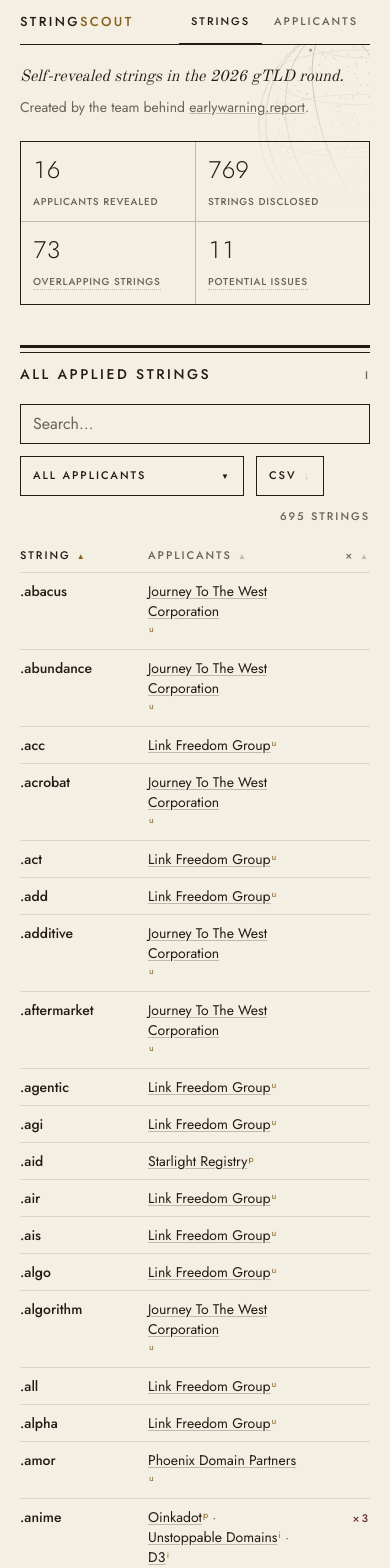
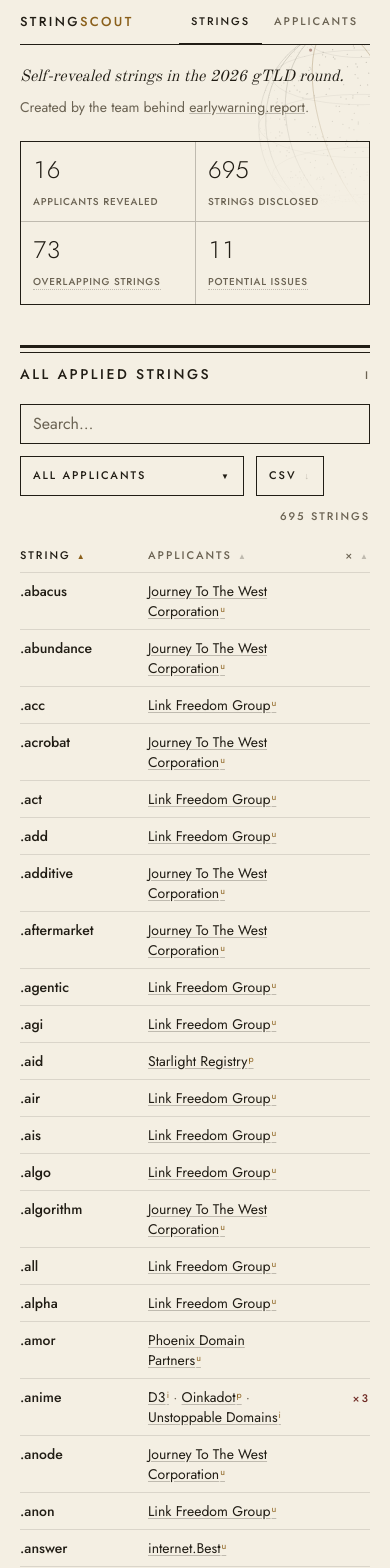
Before and after one commit to aslobodnik/stringscout, a Next.js app: page / in a window 390 px wide. Shown: the top 1568 px of the page. Built offline with nearby package versions, Linux system fonts and the light colour scheme.

Commit message:
fix search, stat tile count, sorting, pagination, csv, mobile wraps

```diff
--- a/components/StringsTable.tsx
+++ b/components/StringsTable.tsx
@@ -9,7 +9,7 @@
   gloss?: string; // English translation, shown on hover for non-Latin strings
   existing: boolean; // already a delegated TLD in the IANA root zone
   issues: Issue[];
-  applicants: { name: string; mark: Mark }[];
+  applicants: { name: string; mark: Mark; backers?: string }[];
   overlap: boolean;
   count: number;
 };
@@ -59,8 +59,11 @@
   const a = document.createElement("a");
   a.href = url;
   a.download = `stringscout-${stamp}.csv`;
+  document.body.appendChild(a);
   a.click();
-  URL.revokeObjectURL(url);
+  a.remove();
+  // revoking synchronously cancels the download in Safari and Firefox
+  setTimeout(() => URL.revokeObjectURL(url), 1000);
 }
 
 function ApplicantSelect({
@@ -246,7 +249,7 @@
 
 export type UiStats = {
   applicants: number;
-  claims: number;
+  strings: number;
   contested: number;
   issues: number;
 };
@@ -272,7 +275,7 @@
     "label mt-2 text-ink-soft !tracking-[0.08em] !text-[10px] sm:!tracking-[0.18em] sm:!text-[0.6875rem]";
   const tiles = [
     { v: s.applicants, l: "Applicants revealed" },
-    { v: s.claims, l: "Strings disclosed" },
+    { v: s.strings, l: "Strings disclosed" },
     {
       v: s.contested,
       l: "Overlapping strings",
@@ -362,7 +365,8 @@
   );
 
   const filtered = useMemo(() => {
-    const needle = q.trim().toLowerCase();
+    // ".anime" should find anime; the table prints every string with its dot
+    const needle = q.trim().toLowerCase().replace(/^\./, "");
     return rows.filter((r) => {
       if (contestedOnly && !r.overlap) return false;
       if (issuesOnly && !r.issues.length) return false;
@@ -371,7 +375,12 @@
       if (
         needle &&
         !r.tld.includes(needle) &&
-        !r.applicants.some((a) => a.name.toLowerCase().includes(needle))
+        !r.gloss?.toLowerCase().includes(needle) &&
+        !r.applicants.some(
+          (a) =>
+            a.name.toLowerCase().includes(needle) ||
+            a.backers?.toLowerCase().includes(needle)
+        )
       )
         return false;
       return true;
@@ -399,7 +408,7 @@
   const countLabel =
     filtered.length === rows.length
       ? `${rows.length} strings`
-      : `${filtered.length} match`;
+      : `${filtered.length} of ${rows.length} strings`;
 
   return (
     <div>
@@ -485,7 +494,7 @@
       {pinned && <Backdrop onClose={() => setPinned(null)} />}
 
       {/* overflow-visible on sm+ so hover tooltips aren't clipped; tooltips are hidden below sm */}
-      <div className="overflow-x-auto sm:overflow-visible sm:min-h-[970px]">
+      <div className="overflow-x-auto sm:overflow-visible">
         <table className="w-full table-fixed text-sm border-collapse sm:min-w-[420px]">
           {/* fixed layout so column widths don't shift with sort/page/filter */}
           <colgroup>
@@ -581,7 +590,13 @@
                   ))}
                 </td>
                 <td className="py-2 pr-4">
-                  {r.applicants.map(({ name, mark }, i) => (
+                  {r.applicants.map(({ name, mark }, i) => {
+                    // keep the marker glued to the last word so it can't
+                    // wrap onto a line of its own on narrow screens
+                    const cut = name.lastIndexOf(" ");
+                    const head = cut === -1 ? "" : name.slice(0, cut + 1);
+                    const tail = cut === -1 ? name : name.slice(cut + 1);
+                    return (
                       <span key={name}>
                         {i > 0 && <span className="text-ink-soft"> · </span>}
                         <button
@@ -593,16 +608,21 @@
                           onClick={() => {
                             setApplicant(applicant === name ? "all" : name);
                             setPage(0);
+                            revealResults();
                           }}
                           className={`cursor-pointer text-left underline decoration-rule underline-offset-2 hover:decoration-gold transition-colors duration-200 ease-in-out ${
                             applicant === name ? "text-gold decoration-gold" : ""
                           }`}
                         >
-                        {name}
-                      </button>
+                          {head}
+                          <span className="whitespace-nowrap">
+                            {tail}
                             <Marker mark={mark} />
                           </span>
-                  ))}
+                        </button>
+                      </span>
+                    );
+                  })}
                 </td>
                 <td className="py-2 whitespace-nowrap text-right">
                   {r.overlap && (
@@ -624,7 +644,7 @@
 
       <Legend present={presentMarks} />
 
-      {rows.length > PAGE && (
+      {sorted.length > PAGE && (
         <div className="flex flex-wrap items-center gap-3 mt-4">
           <button
             type="button"
--- a/lib/derive.ts
+++ b/lib/derive.ts
@@ -94,6 +94,8 @@
 
 export const applicantName = new Map(applicants.map((a) => [a.slug, a.name]));
 
+const applicantBackers = new Map(applicants.map((a) => [a.slug, a.backers]));
+
 // Per-string marker shown as a superscript next to an applicant's name.
 export type Mark = "p" | "u" | "i";
 
@@ -115,17 +117,20 @@
 // more than once keeps its strongest marker.
 export function applicantMarks(
   rows: Claim[]
-): { name: string; mark: Mark }[] {
+): { name: string; mark: Mark; backers?: string }[] {
   const best = new Map<string, Mark>();
   for (const c of rows) {
     const m = markOf(c.kind);
     const prev = best.get(c.applicantSlug);
     if (!prev || RANK[m] < RANK[prev]) best.set(c.applicantSlug, m);
   }
-  return [...best].map(([slug, mark]) => ({
-    name: applicantName.get(slug) ?? slug,
-    mark,
-  }));
+  return [...best]
+    .map(([slug, mark]) => ({
+      name: applicantName.get(slug) ?? slug,
+      mark,
+      backers: applicantBackers.get(slug),
+    }))
+    .sort((a, b) => a.name.localeCompare(b.name));
 }
 
 export function stats() {
```
Lines whose indentation alone changed are shown as unchanged.
